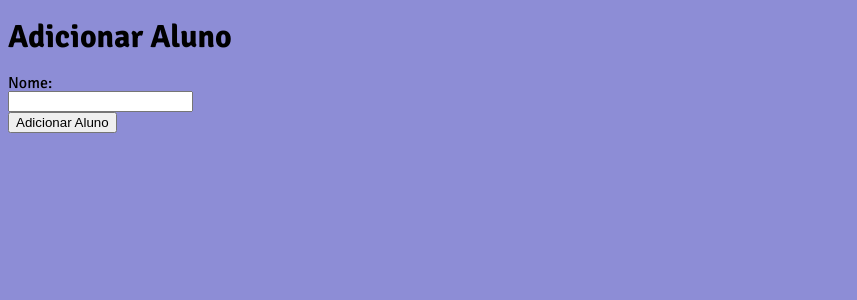
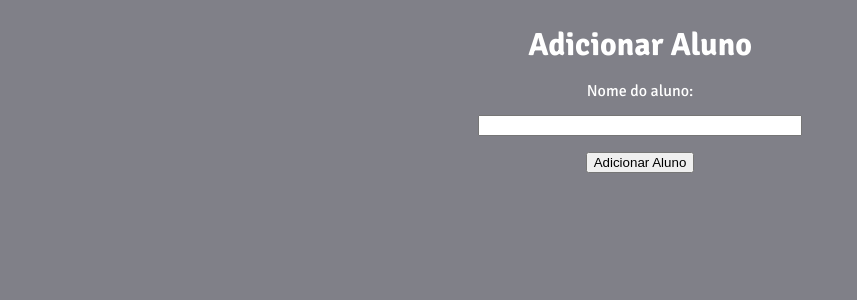
Before and after one commit to Samuely2/Python-Projeto, a Flask app: page /alunos/adicionar in a window 1280 px wide. Shown: the top 300 px of the page, without its empty margins (0-857 px from the left). Run offline with Flask 3, Linux system fonts and the light colour scheme.

Commit message:
html css

```diff
--- a/styles/global.css
+++ b/styles/global.css
@@ -1,14 +1,12 @@
 @import url('https://fonts.googleapis.com/css2?family=Signika:wght@300..700&display=swap');
+@import url("https://fonts.googleapis.com/css2?family=Orbitron:wght@900&display=swap");
 
 
 
 
 body {
-    background-color: rgb(141, 141, 214);
+    background-color: rgb(128, 128, 136);
     font-family: "Signika", sans-serif;
     text-decoration: none;
 
 }
-.title {
-    text-align: center;
-}
--- a/templates/alunos/criarAlunos.html
+++ b/templates/alunos/criarAlunos.html
@@ -9,13 +9,42 @@
   <meta name="viewport" content="width=device-width, initial-scale=1.0">
   <title>Adicionar Aluno</title>
 </head>
+<style>
+  .header {
+    display: flex;
+    flex-direction: column;
+    text-align: center;
+  }
+  .form {
+    display: flex;
+    flex-direction: column;
+    width: 50%;
+    align-items: center;
 
+  }
+  .containerForm {
+    display: flex;
+    justify-content: center;
+  }
+  h1{
+    color: white;
+  }
+  #nome {
+    width: 50%;
+  }
+  .NameAluno {
+    color: rgb(255, 255, 255);
+  }
+
+</style>
 <body>
-  <h1>Adicionar Aluno</h1>
-  <form action="{{ url_for('alunos.create_aluno') }}" method="post">
-    <label for="nome">Nome:</label><br>
+  <div class="header"><h1>Adicionar Aluno</h1></div>
+  <div class="containerForm">
+  <form action="{{ url_for('alunos.create_aluno') }}" class="form" method="post">
+    <label for="nome" class="NameAluno">Nome do aluno:</label><br>
     <input type="text" id="nome" name="nome"><br>
-    <input type="submit" value="Adicionar Aluno">
+    <input type="submit" id="submit" value="Adicionar Aluno">
   </form>
+</div>
 </body>
 </html>
```
